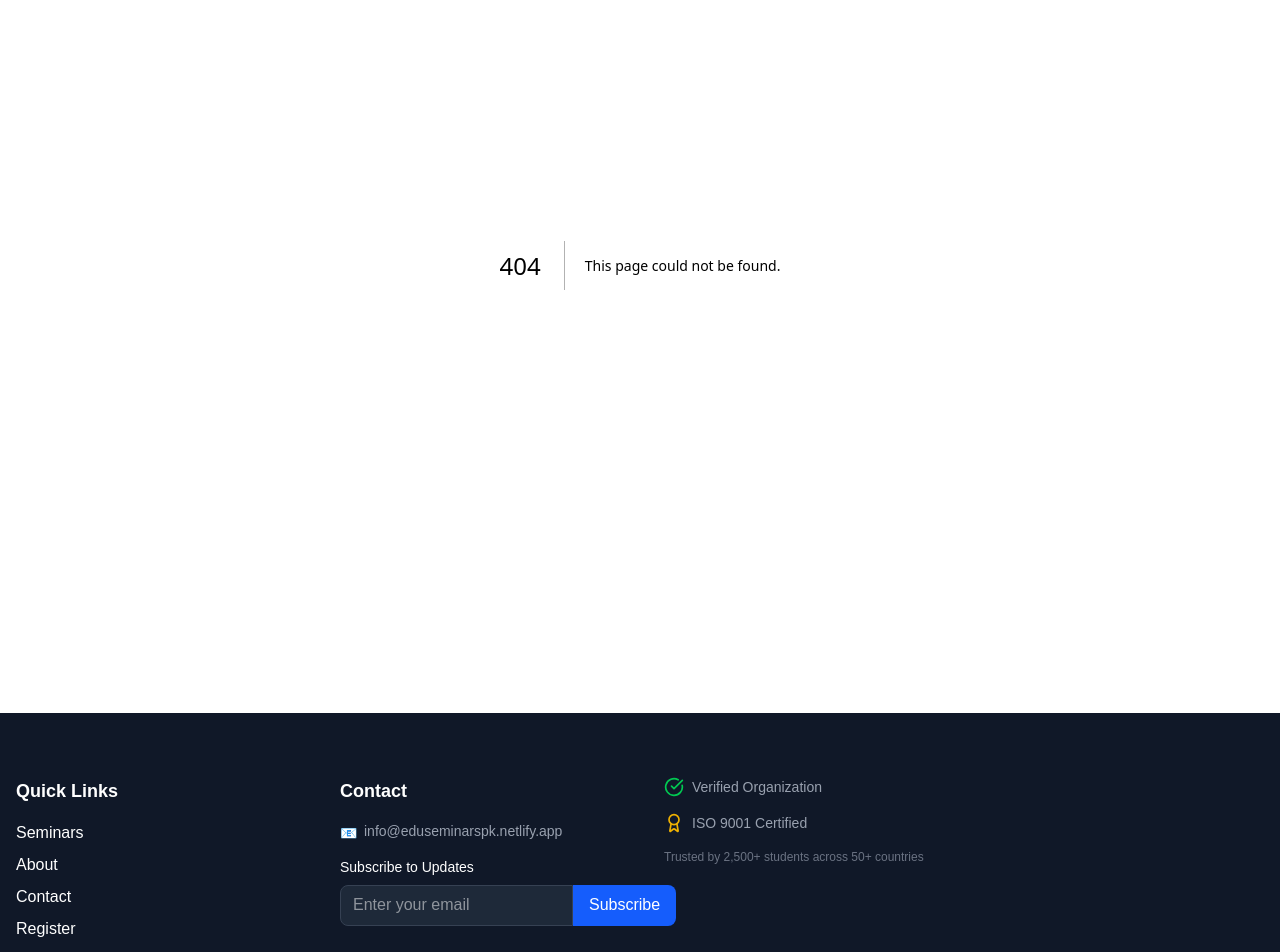
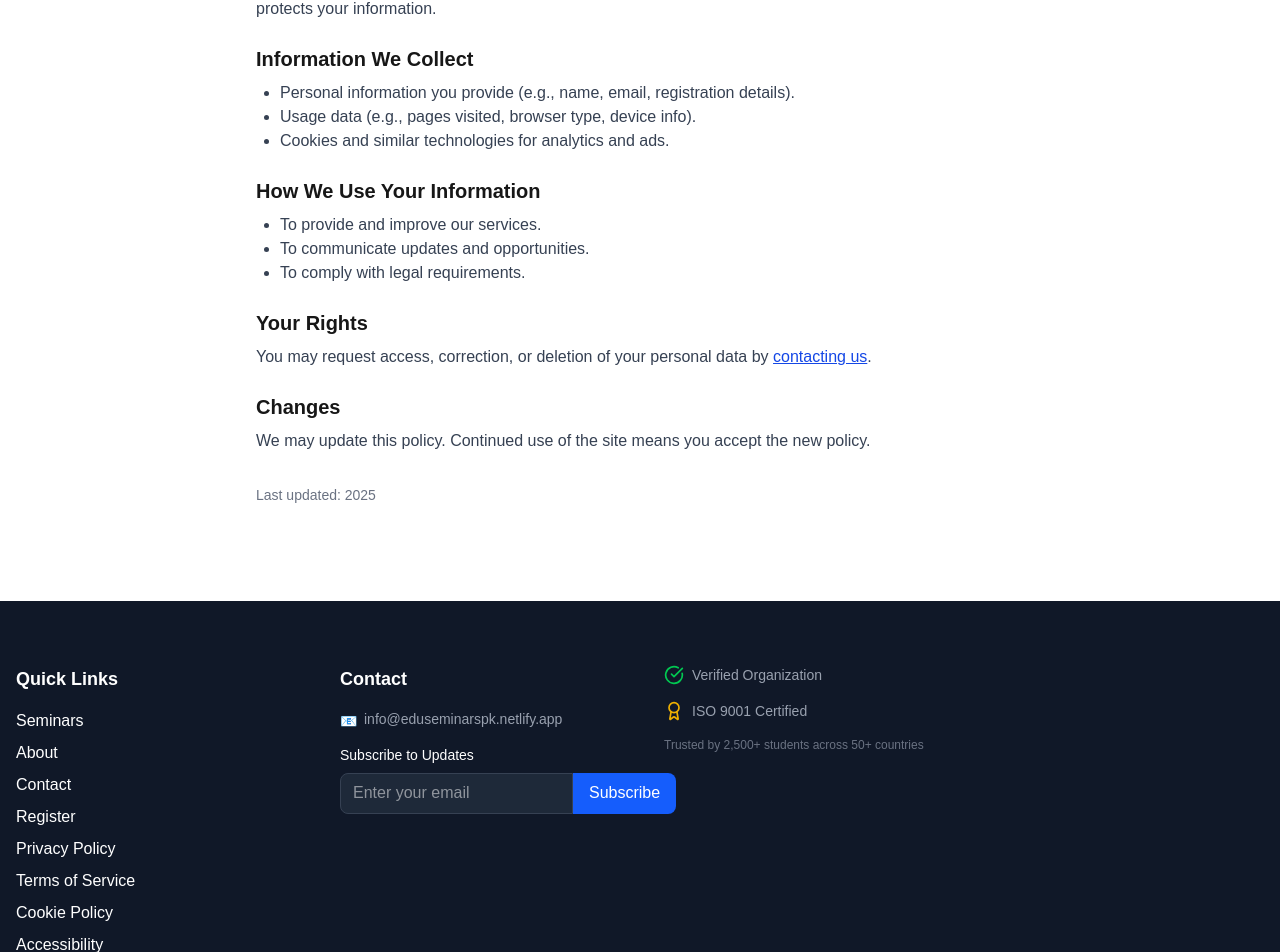
Before and after one commit to YounasKhan2/seminars, a Next.js app: page /privacy in a window 1280 px wide. Before the commit this address had no page. Shown: the part 215-1167 px from the top of the page. Built offline with nearby package versions, Linux system fonts and the light colour scheme.

Commit message:
feat: add privacy, terms, cookies, and accessibility pages; integrate Google AdSense

```diff
--- /dev/null
+++ b/src/components/AdSense.js
@@ -0,0 +1,25 @@
+import { useEffect, useRef } from "react";
+
+export default function AdSenseBanner() {
+  const adRef = useRef(null);
+
+  useEffect(() => {
+    if (window && window.adsbygoogle && adRef.current) {
+      try {
+        window.adsbygoogle.push({});
+      } catch (e) {}
+    }
+  }, []);
+
+  return (
+    <ins
+      className="adsbygoogle"
+      style={{ display: 'block', width: '100%', maxWidth: 728, height: 90 }}
+      data-ad-client="ca-pub-9113733158673282"
+      data-ad-slot="1234567890"
+      data-ad-format="auto"
+      data-full-width-responsive="true"
+      ref={adRef}
+    ></ins>
+  );
+}
--- a/src/components/Footer.js
+++ b/src/components/Footer.js
@@ -25,6 +25,10 @@ const Footer = () => {
               <li><Link href="/about" className="hover:underline">About</Link></li>
               <li><Link href="/contact" className="hover:underline">Contact</Link></li>
               <li><Link href="/register" className="hover:underline">Register</Link></li>
+              <li><Link href="/privacy" className="hover:underline">Privacy Policy</Link></li>
+              <li><Link href="/terms" className="hover:underline">Terms of Service</Link></li>
+              <li><Link href="/cookies" className="hover:underline">Cookie Policy</Link></li>
+              <li><Link href="/accessibility" className="hover:underline">Accessibility</Link></li>
             </ul>
           </div>
 
@@ -80,10 +84,10 @@ const Footer = () => {
               © 2025 EduSeminarsPK. All rights reserved. Empowering students since 2017.
             </div>
             <div className="flex flex-wrap items-center justify-center space-x-4 md:space-x-6">
-              <Link href="#" className="text-gray-400 hover:text-white text-sm transition-colors">Privacy Policy</Link>
-              <Link href="#" className="text-gray-400 hover:text-white text-sm transition-colors">Terms of Service</Link>
-              <Link href="#" className="text-gray-400 hover:text-white text-sm transition-colors">Cookie Policy</Link>
-              <Link href="#" className="text-gray-400 hover:text-white text-sm transition-colors">Accessibility</Link>
+              <Link href="/privacy" className="text-gray-400 hover:text-white text-sm transition-colors">Privacy Policy</Link>
+              <Link href="/terms" className="text-gray-400 hover:text-white text-sm transition-colors">Terms of Service</Link>
+              <Link href="/cookies" className="text-gray-400 hover:text-white text-sm transition-colors">Cookie Policy</Link>
+              <Link href="/accessibility" className="text-gray-400 hover:text-white text-sm transition-colors">Accessibility</Link>
             </div>
           </div>
         </div>
--- a/src/pages/_document.js
+++ b/src/pages/_document.js
@@ -3,7 +3,14 @@ import { Html, Head, Main, NextScript } from "next/document";
 export default function Document() {
   return (
     <Html lang="en">
-      <Head />
+      <Head>
+        {/* Google AdSense Script for site verification and ads */}
+        <script
+          async
+          src="https://pagead2.googlesyndication.com/pagead/js/adsbygoogle.js?client=ca-pub-9113733158673282"
+          crossOrigin="anonymous"
+        ></script>
+      </Head>
       <body className="antialiased">
         <Main />
         <NextScript />
--- /dev/null
+++ b/src/pages/accessibility.js
@@ -0,0 +1,19 @@
+import Link from "next/link";
+
+export default function Accessibility() {
+  return (
+    <section className="py-12 max-w-3xl mx-auto">
+      <h1 className="text-3xl font-bold mb-6 text-blue-900">Accessibility Statement</h1>
+      <p className="mb-4 text-gray-700">EduSeminarsPK is committed to providing a website that is accessible to the widest possible audience, regardless of technology or ability.</p>
+      <h2 className="text-xl font-semibold mt-6 mb-2">Our Commitment</h2>
+      <ul className="list-disc ml-6 mb-4 text-gray-700">
+        <li>We strive to meet WCAG 2.1 AA accessibility standards.</li>
+        <li>We regularly review and improve our site for accessibility.</li>
+        <li>We welcome feedback to improve accessibility for all users.</li>
+      </ul>
+      <h2 className="text-xl font-semibold mt-6 mb-2">Contact Us</h2>
+      <p className="mb-4 text-gray-700">If you experience any difficulty accessing content, please <Link href="/contact" className="text-blue-700 underline">contact us</Link> and we will do our best to assist you.</p>
+      <p className="text-gray-500 text-sm mt-8">Last updated: {new Date().getFullYear()}</p>
+    </section>
+  );
+}
--- /dev/null
+++ b/src/pages/cookies.js
@@ -0,0 +1,23 @@
+import Link from "next/link";
+
+export default function CookiePolicy() {
+  return (
+    <section className="py-12 max-w-3xl mx-auto">
+      <h1 className="text-3xl font-bold mb-6 text-blue-900">Cookie Policy</h1>
+      <p className="mb-4 text-gray-700">EduSeminarsPK uses cookies and similar technologies to enhance your experience, analyze site usage, and deliver relevant ads.</p>
+      <h2 className="text-xl font-semibold mt-6 mb-2">What Are Cookies?</h2>
+      <p className="mb-4 text-gray-700">Cookies are small text files stored on your device. They help us remember your preferences and understand how you use our site.</p>
+      <h2 className="text-xl font-semibold mt-6 mb-2">How We Use Cookies</h2>
+      <ul className="list-disc ml-6 mb-4 text-gray-700">
+        <li>To keep you logged in and remember your settings.</li>
+        <li>For analytics and performance tracking.</li>
+        <li>To show relevant ads via Google AdSense.</li>
+      </ul>
+      <h2 className="text-xl font-semibold mt-6 mb-2">Managing Cookies</h2>
+      <p className="mb-4 text-gray-700">You can control cookies through your browser settings. Disabling cookies may affect site functionality.</p>
+      <h2 className="text-xl font-semibold mt-6 mb-2">Contact</h2>
+      <p className="mb-4 text-gray-700">Questions? <Link href="/contact" className="text-blue-700 underline">Contact us</Link>.</p>
+      <p className="text-gray-500 text-sm mt-8">Last updated: {new Date().getFullYear()}</p>
+    </section>
+  );
+}
--- a/src/pages/index.js
+++ b/src/pages/index.js
@@ -3,6 +3,7 @@ import { useRouter } from 'next/router';
 import { Calendar, MapPin, Users, Award, Globe, BookOpen, Utensils, GraduationCap, ChevronRight, Star, Play, ArrowRight, Clock, CheckCircle } from 'lucide-react';
 import Footer from '../components/Footer';
 import Image from 'next/image';
+import dynamic from "next/dynamic";
 
 // Mock data for seminars
 const seminars = [
@@ -237,6 +238,8 @@ const testimonials = [
   }
 ];
 
+const AdSenseBanner = dynamic(() => import("../components/AdSense"), { ssr: false });
+
 export default function ModernSeminarsWebsite() {
   const [activeCategory, setActiveCategory] = useState('all');
   const [isVideoPlaying, setIsVideoPlaying] = useState(false);
@@ -378,6 +381,10 @@ export default function ModernSeminarsWebsite() {
       </section>
 
       {/* Featured Seminars */}
+      {/* Google AdSense Responsive Ad Unit (client-only) */}
+      <div className="flex justify-center mb-8">
+        <AdSenseBanner />
+      </div>
       <section className="py-16 px-2 sm:px-4">
         <div className="max-w-7xl mx-auto">
           <div className="text-center mb-12 md:mb-16">
--- /dev/null
+++ b/src/pages/privacy.js
@@ -0,0 +1,27 @@
+import Link from "next/link";
+
+export default function PrivacyPolicy() {
+  return (
+    <section className="py-12 max-w-3xl mx-auto">
+      <h1 className="text-3xl font-bold mb-6 text-blue-900">Privacy Policy</h1>
+      <p className="mb-4 text-gray-700">Your privacy is important to us. This Privacy Policy explains how EduSeminarsPK collects, uses, and protects your information.</p>
+      <h2 className="text-xl font-semibold mt-6 mb-2">Information We Collect</h2>
+      <ul className="list-disc ml-6 mb-4 text-gray-700">
+        <li>Personal information you provide (e.g., name, email, registration details).</li>
+        <li>Usage data (e.g., pages visited, browser type, device info).</li>
+        <li>Cookies and similar technologies for analytics and ads.</li>
+      </ul>
+      <h2 className="text-xl font-semibold mt-6 mb-2">How We Use Your Information</h2>
+      <ul className="list-disc ml-6 mb-4 text-gray-700">
+        <li>To provide and improve our services.</li>
+        <li>To communicate updates and opportunities.</li>
+        <li>To comply with legal requirements.</li>
+      </ul>
+      <h2 className="text-xl font-semibold mt-6 mb-2">Your Rights</h2>
+      <p className="mb-4 text-gray-700">You may request access, correction, or deletion of your personal data by <Link href="/contact" className="text-blue-700 underline">contacting us</Link>.</p>
+      <h2 className="text-xl font-semibold mt-6 mb-2">Changes</h2>
+      <p className="mb-4 text-gray-700">We may update this policy. Continued use of the site means you accept the new policy.</p>
+      <p className="text-gray-500 text-sm mt-8">Last updated: {new Date().getFullYear()}</p>
+    </section>
+  );
+}
--- /dev/null
+++ b/src/pages/terms.js
@@ -0,0 +1,25 @@
+import Link from "next/link";
+
+export default function TermsOfService() {
+  return (
+    <section className="py-12 max-w-3xl mx-auto">
+      <h1 className="text-3xl font-bold mb-6 text-blue-900">Terms of Service</h1>
+      <p className="mb-4 text-gray-700">By using EduSeminarsPK, you agree to these Terms of Service. Please read them carefully.</p>
+      <h2 className="text-xl font-semibold mt-6 mb-2">Use of Site</h2>
+      <ul className="list-disc ml-6 mb-4 text-gray-700">
+        <li>You must be at least 13 years old to use this site.</li>
+        <li>Do not misuse our services or attempt to disrupt the site.</li>
+        <li>Content is for informational purposes only and may change without notice.</li>
+      </ul>
+      <h2 className="text-xl font-semibold mt-6 mb-2">Intellectual Property</h2>
+      <p className="mb-4 text-gray-700">All content, trademarks, and logos are the property of EduSeminarsPK or their respective owners. Do not copy or redistribute without permission.</p>
+      <h2 className="text-xl font-semibold mt-6 mb-2">Limitation of Liability</h2>
+      <p className="mb-4 text-gray-700">We are not liable for any damages resulting from your use of this site or reliance on its content.</p>
+      <h2 className="text-xl font-semibold mt-6 mb-2">Changes to Terms</h2>
+      <p className="mb-4 text-gray-700">We may update these Terms at any time. Continued use of the site means you accept the new terms.</p>
+      <h2 className="text-xl font-semibold mt-6 mb-2">Contact</h2>
+      <p className="mb-4 text-gray-700">For questions about these Terms, please <Link href="/contact" className="text-blue-700 underline">contact us</Link>.</p>
+      <p className="text-gray-500 text-sm mt-8">Last updated: {new Date().getFullYear()}</p>
+    </section>
+  );
+}
```
Also changed, not shown: public/ads.txt (added), public/robots.txt (added), 1 other file (tests, documents, lock files or other folders).
